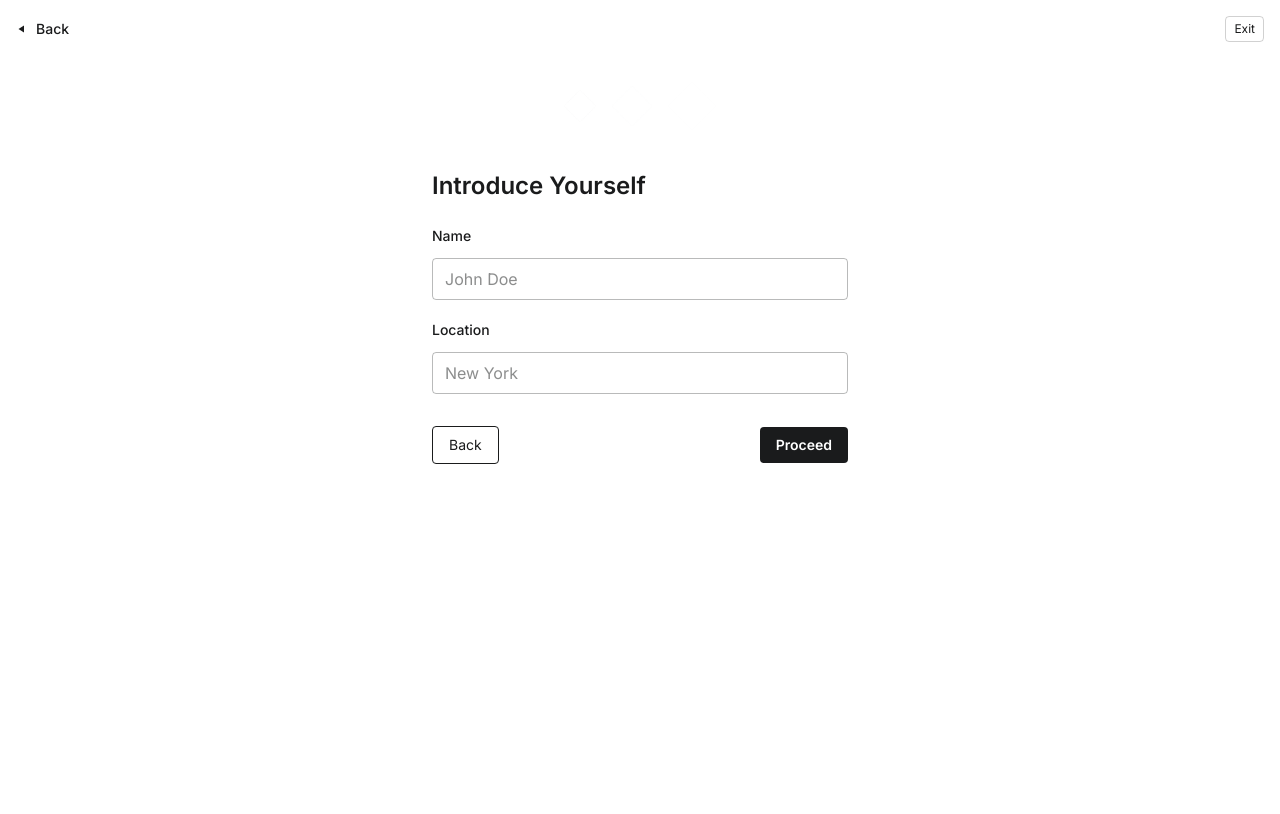
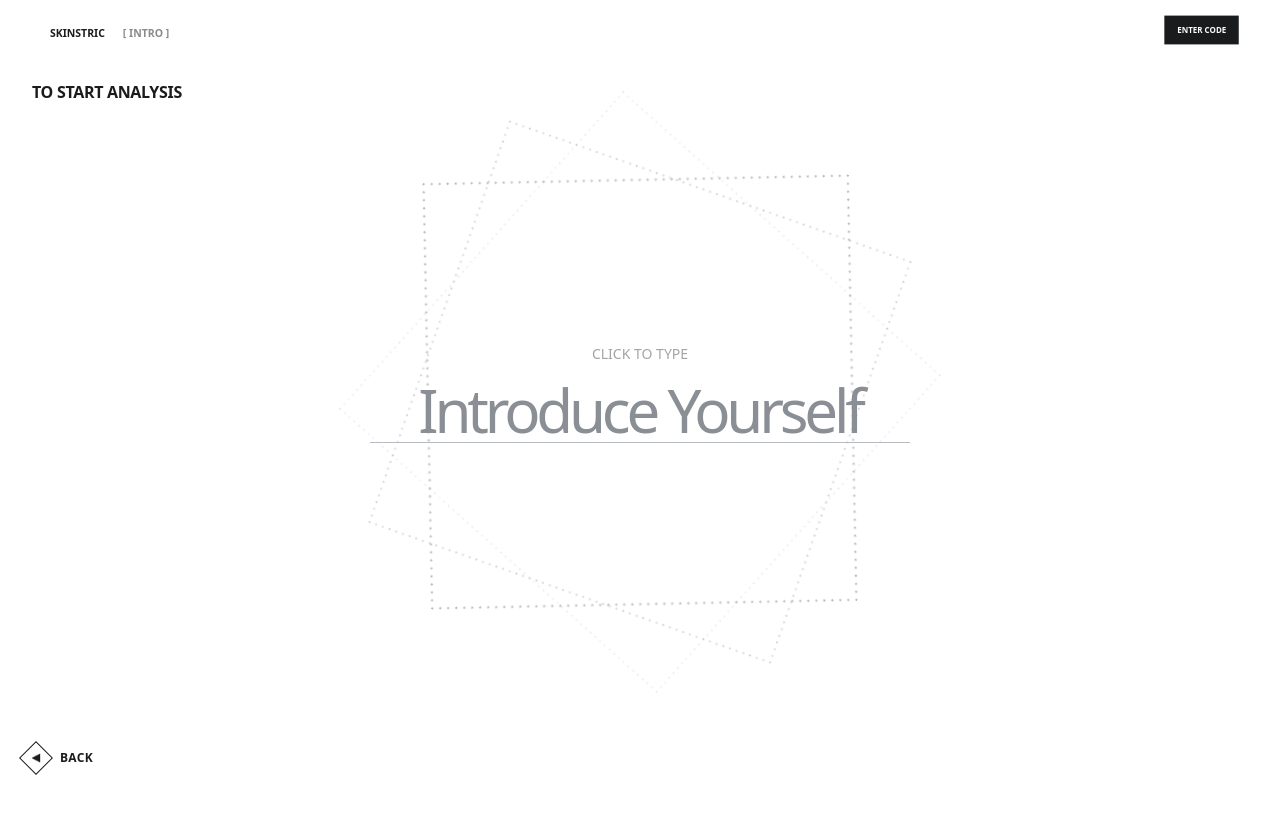
Before and after one commit to Jrosero21/skinstric, a React (Vite) app: page /testing in a window 1280 px wide. Shown: the top 814 px of the page. Built offline with nearby package versions, Linux system fonts and the light colour scheme.

Commit message:
testing page animation

```diff
--- /dev/null
+++ b/src/components/graphics/RotatingDiamondStack.tsx
@@ -0,0 +1,63 @@
+// src/components/graphics/RotatingDiamondStack.tsx
+// Rotates 3 dotted PNG rectangles at distinct speeds/angles.
+// Spins in place (no drift). Default opacity increased so all layers are darker.
+
+import React from "react";
+
+type Props = {
+  /** Design size in px; wrapper can scale responsively outside. */
+  size?: number;
+  /**
+   * Global opacity for all layers (0–1). If `layerOpacities` is provided,
+   * it overrides this value per layer.
+   */
+  opacity?: number;
+  /** Optional per-layer opacities [outer, middle, inner]. */
+  layerOpacities?: [number, number, number];
+};
+
+export default function RotatingDiamondStack({
+  size = 602,
+  // DARKER default so the shapes are clearly visible everywhere
+  opacity = 0.82,
+  layerOpacities,
+}: Props) {
+  const layers = [
+    { src: "/assets/Rectangle2778.png", start: 0,  anim: "animate-spin-45s" },
+    { src: "/assets/Rectangle2779.png", start: 15, anim: "animate-spin-40s" },
+    { src: "/assets/Rectangle2780.png", start: 32, anim: "animate-spin-36s" },
+  ];
+
+  const boxStyle: React.CSSProperties = {
+    width: `${size}px`,
+    height: `${size}px`,
+  };
+
+  return (
+    <div className="relative block pointer-events-none" style={boxStyle} aria-hidden>
+      {layers.map((l, i) => {
+        const layerOpacity =
+          Array.isArray(layerOpacities) && layerOpacities[i] != null
+            ? layerOpacities[i]
+            : opacity;
+
+        return (
+          <img
+            key={i}
+            src={l.src}
+            alt=""
+            draggable={false}
+            className={`absolute left-1/2 top-1/2 select-none ${l.anim}`}
+            style={{
+              width: `${size}px`,
+              height: `${size}px`,
+              opacity: layerOpacity,
+              // pass starting angle; CSS uses it inside the keyframes to spin in place
+              ["--start-rot" as any]: `${l.start}deg`,
+            }}
+          />
+        );
+      })}
+    </div>
+  );
+}
--- a/src/pages/Testing.tsx
+++ b/src/pages/Testing.tsx
@@ -1,113 +1,177 @@
 // src/pages/Testing.tsx
-import React, { useState } from "react";
+// Diamonds are now darker via per-layer opacities.
+
+import { useState, useRef } from "react";
+import Header from "../components/Header";
+import RotatingDiamondStack from "../components/graphics/RotatingDiamondStack";
 import { useNavigate } from "react-router-dom";
-import BackButton from "../components/BackButton";
+import DiamondButton from "../components/ui/DiamondButton";
 
-/*
-  Team note (junior dev-style):
-  - The previous build failed because Vite couldn’t resolve ../assets/*.png imports.
-  - Best practice for plain static images: place them in /public/assets and reference by URL strings.
-  - That means we don’t "import" the files; we use src="/assets/Rectangle2778.png" directly.
-*/
+type Step = "name" | "city" | "processing" | "done";
 
 export default function Testing() {
   const navigate = useNavigate();
+  const [step, setStep] = useState<Step>("name");
+  const [name, setName] = useState("");
+  const [city, setCity] = useState("");
+  const inputRef = useRef<HTMLInputElement | null>(null);
 
-  // Phase 1 fields (name + location) – we’ll wire validation + API next
-  const [name, setName] = useState("");
-  const [location, setLocation] = useState("");
-
-  // Quick placeholders for the three decorative rectangles (served from /public)
-  const RectSmall = "/assets/Rectangle2778.png";
-  const RectMid = "/assets/Rectangle2779.png";
-  const RectBig = "/assets/Rectangle2780.png";
-
-  const onBack = () => navigate("/");
-  const onProceed = (e: React.FormEvent) => {
-    e.preventDefault();
-    // In Phase 1 API step we’ll:
-    // - validate inputs
-    // - persist to localStorage
-    // - POST to skinstricPhaseOne
-    // For now, just navigate forward as a placeholder.
-    navigate("/results");
+  const goBack = () => {
+    if (step === "name") navigate(-1);
+    else if (step === "city") setStep("name");
+    else if (step === "processing") setStep("city");
+    else setStep("city");
   };
 
-  return (
-    <main className="min-h-[100dvh] bg-white text-[#1A1B1C]">
-      {/* Top bar with back */}
-      <div className="flex items-center justify-between px-4 py-4">
-        <BackButton to="/" />
-        <button
-          type="button"
-          onClick={onBack}
-          className="text-xs rounded px-2 py-1 border border-[#1A1B1C]/20 hover:bg-[#1A1B1C]/5"
-        >
-          Exit
-        </button>
-      </div>
+  const advanceFromName = () => {
+    if (!name.trim()) return;
+    setStep("city");
+  };
 
-      {/* Decorative rectangles row (uses public assets) */}
-      <div className="mx-auto mt-6 flex items-center justify-center gap-4">
-        <img
-          src={RectSmall}
-          alt=""
-          className="h-8 w-auto select-none"
-          draggable={false}
-        />
-        <img
-          src={RectMid}
-          alt=""
-          className="h-10 w-auto select-none"
-          draggable={false}
-        />
-        <img
-          src={RectBig}
-          alt=""
-          className="h-12 w-auto select-none"
-          draggable={false}
+  const advanceFromCity = () => {
+    if (!city.trim()) return;
+    setStep("processing");
+    setTimeout(() => setStep("done"), 1600);
+  };
+
+  const onProceed = () => {
+    navigate("/");
+  };
+
+  const Prompt = ({
+    labelTop = "CLICK TO TYPE",
+    placeholder,
+    value,
+    onChange,
+    onEnter,
+  }: {
+    labelTop?: string;
+    placeholder: string;
+    value: string;
+    onChange: (v: string) => void;
+    onEnter: () => void;
+  }) => (
+    <div className="relative z-10 mx-auto w-full text-center">
+      <p className="mb-3 text-[14px] leading-[24px] uppercase text-[#1A1B1C]/40">
+        {labelTop}
+      </p>
+      {/* fixed underline width: 420 / 540 */}
+      <div className="mx-auto w-[420px] md:w-[540px]">
+        <input
+          ref={inputRef}
+          autoFocus
+          type="text"
+          value={value}
+          onChange={(e) => onChange(e.target.value)}
+          onKeyDown={(e) => {
+            if (e.key === "Enter") onEnter();
+          }}
+          className="w-full bg-transparent text-center outline-none
+                     text-[#1A1B1C] text-[60px] leading-[64px] tracking-[-0.07em] font-normal
+                     border-b border-[#B8BCC1] placeholder:text-[#8a8f95]"
+          placeholder={placeholder}
         />
       </div>
+    </div>
+  );
 
-      {/* Phase 1 form (placeholder UI; API/validation added next) */}
-      <form onSubmit={onProceed} className="mx-auto mt-10 max-w-md px-4">
-        <h1 className="mb-6 text-2xl font-semibold">Introduce Yourself</h1>
+  return (
+    <div className="min-h-screen flex flex-col bg-white text-[#1A1B1C]">
+      <Header section="INTRO" />
 
-        <label className="mb-3 block text-sm font-medium">Name</label>
-        <input
-          type="text"
-          value={name}
-          onChange={(e) => setName(e.target.value)}
-          className="mb-5 w-full rounded border border-[#1A1B1C]/30 px-3 py-2 outline-none focus:border-[#1A1B1C]"
-          placeholder="John Doe"
-        />
+      <main className="relative flex-1">
+        <div className="px-4 sm:px-6 lg:px-8 mt-1">
+          <p className="text-[16px] font-semibold uppercase tracking-[-0.02em]">
+            TO START ANALYSIS
+          </p>
+        </div>
 
-        <label className="mb-3 block text-sm font-medium">Location</label>
-        <input
-          type="text"
-          value={location}
-          onChange={(e) => setLocation(e.target.value)}
-          className="mb-8 w-full rounded border border-[#1A1B1C]/30 px-3 py-2 outline-none focus:border-[#1A1B1C]"
-          placeholder="New York"
-        />
+        {/* Center stage */}
+        <section className="relative z-0 mx-auto flex h-[calc(100vh-11rem)] max-w-[1200px] items-center justify-center">
+          <div className="relative -translate-y-6">
+            {/* Rotating diamonds — darker per layer */}
+            <div className="pointer-events-none absolute inset-0 flex items-center justify-center">
+              <div className="origin-center scale-[0.53] md:scale-100">
+                <RotatingDiamondStack
+                  size={602}
+                  // Even darker: tweak these three numbers if you need more/less.
+                  layerOpacities={[0.9, 0.96, 0.9]}
+                />
+              </div>
+            </div>
 
-        <div className="flex items-center justify-between">
+            {/* Step content */}
+            <div className="relative z-10">
+              {step === "name" && (
+                <Prompt
+                  placeholder="Introduce Yourself"
+                  value={name}
+                  onChange={setName}
+                  onEnter={advanceFromName}
+                />
+              )}
+
+              {step === "city" && (
+                <Prompt
+                  placeholder="your city name"
+                  value={city}
+                  onChange={setCity}
+                  onEnter={advanceFromCity}
+                />
+              )}
+
+              {step === "processing" && (
+                <div className="relative z-10 text-center">
+                  <p className="text-[13px] text-[#8a8f95]">Processing submission</p>
+                  <div className="mt-4 flex items-center justify-center gap-2">
+                    <span className="h-1.5 w-1.5 rounded-full bg-[#c6c9cd] animate-bounce-x" />
+                    <span className="h-1.5 w-1.5 rounded-full bg-[#c6c9cd] animate-bounce-x [animation-delay:.12s]" />
+                    <span className="h-1.5 w-1.5 rounded-full bg-[#c6c9cd] animate-bounce-x [animation-delay:.24s]" />
+                  </div>
+                </div>
+              )}
+
+              {step === "done" && (
+                <div className="relative z-10 text-center">
+                  <p className="text-[22px] md:text-[26px] font-medium">Thank you!</p>
+                  <p className="mt-2 text-[13px] text-[#8a8f95]">
+                    Proceed for the next step
+                  </p>
+                </div>
+              )}
+            </div>
+          </div>
+        </section>
+
+        {/* Bottom-left BACK */}
+        <div className="absolute bottom-6 left-4 md:left-6">
           <button
-            type="button"
-            onClick={onBack}
-            className="rounded border border-[#1A1B1C] px-4 py-2 text-sm hover:bg-[#1A1B1C] hover:text-white transition"
+            onClick={goBack}
+            className="inline-flex items-center gap-3 text-xs font-semibold tracking-wide"
           >
-            Back
+            <span
+              aria-hidden
+              className="relative inline-flex h-6 w-6 rotate-45 items-center justify-center border border-[#1A1B1C]"
+            >
+              <img
+                src="/assets/PolygonLeft.png"
+                alt=""
+                className="absolute -rotate-45 h-2.5 w-2.5 select-none"
+                draggable={false}
+              />
+            </span>
+            <span>BACK</span>
           </button>
+        </div>
 
-            <button
-              type="submit"
-              className="rounded bg-[#1A1B1C] px-4 py-2 text-sm font-semibold text-white hover:opacity-90 transition"
-            >
-              Proceed
-            </button>
-        </div>
-      </form>
-    </main>
+        {/* Bottom-right PROCEED (only on final step) */}
+        {step === "done" && (
+          <div className="absolute bottom-6 right-4 md:right-6">
+            <DiamondButton label="PROCEED" direction="right" to="#" />
+            <button onClick={onProceed} className="sr-only" aria-hidden tabIndex={-1} />
+          </div>
+        )}
+      </main>
+    </div>
   );
 }
--- a/src/styles.css
+++ b/src/styles.css
@@ -1,27 +1,28 @@
+/* src/styles.css (Tailwind v4) */
 @import "tailwindcss";
 
 /* ---------- Base tokens ---------- */
 @layer base {
   :root {
+    --radius: 1.25rem;
+
+    /* brand + stroke defaults */
     --brand: #1A1B1C;
     --brand-muted: #1a1b1c83;
 
-    /* Diamond stroke defaults */
     --diamond-stroke-color: #A0A4AB;
     --diamond-stroke-width: 2px;
     --diamond-gap: 3px; /* tight dots */
   }
 
   html {
-    font-family: Inter, ui-sans-serif, system-ui, -apple-system, "Segoe UI",
-      Roboto, "Helvetica Neue", Arial, "Noto Sans", "Apple Color Emoji",
-      "Segoe UI Emoji", "Segoe UI Symbol", sans-serif;
     color: var(--brand);
   }
 }
 
 /* ---------- Components ---------- */
 @layer components {
+  /* container helper we’ll reuse across pages */
   .container-tight {
     margin-left: auto;
     margin-right: auto;
@@ -35,19 +36,46 @@
 
 /* ---------- Utilities ---------- */
 @layer utilities {
+  /* hide scrollbars but keep scroll */
   .scrollbar-none::-webkit-scrollbar { display: none; }
   .scrollbar-none { -ms-overflow-style: none; scrollbar-width: none; }
 
-  /* SVG dotted stroke used by HalfDiamond */
+  /* Dotted stroke utilities for SVG/graphics and PNG outlines */
   .diamond-stroke {
     stroke: var(--diamond-stroke-color);
     stroke-width: var(--diamond-stroke-width);
     stroke-linecap: round;
     vector-effect: non-scaling-stroke;
-    stroke-dasharray: 0.001 var(--diamond-gap); /* tiny dash + gap ==> dotted */
+    stroke-dasharray: 0.001 var(--diamond-gap);
     fill: none;
   }
   .diamond-stroke-2 { --diamond-stroke-width: 2px; }
   .diamond-color-muted { --diamond-stroke-color: #A0A4AB; }
-  .diamond-gap-3 { --diamond-gap: 3px; }
+  .diamond-color-soft  { --diamond-stroke-color: #D4D4D8; }
+  .diamond-gap-2       { --diamond-gap: 2px; }
+  .diamond-gap-3       { --diamond-gap: 3px; }
+  .diamond-gap-4       { --diamond-gap: 4px; }
+
+  /* ===== Spin-in-place keyframes (include translate for centering) ===== */
+  @keyframes spin-around {
+    from { transform: translate(-50%, -50%) rotate(var(--start-rot, 0deg)); }
+    to   { transform: translate(-50%, -50%) rotate(calc(var(--start-rot, 0deg) + 360deg)); }
+  }
+
+  /* Speeds used by the three PNG layers */
+  .animate-spin-24s { animation: spin-around 24s linear infinite; }
+  .animate-spin-30s { animation: spin-around 30s linear infinite; }
+  .animate-spin-36s { animation: spin-around 36s linear infinite; }
+  .animate-spin-40s { animation: spin-around 40s linear infinite; }
+  .animate-spin-45s { animation: spin-around 45s linear infinite; }
+  .animate-spin-slowest { animation: spin-around 50s linear infinite; }
+
+  /* Tiny loader dots used in "Processing submission..." */
+  @keyframes bounceX {
+    0%, 80%, 100% { transform: translateY(0); opacity: .7; }
+    40% { transform: translateY(-6px); opacity: 1; }
+  }
+  .animate-bounce-x { animation: bounceX 1.2s ease-in-out infinite; }
 }
+
+/* page-specific motion stays in components; globals stay lean */
```
